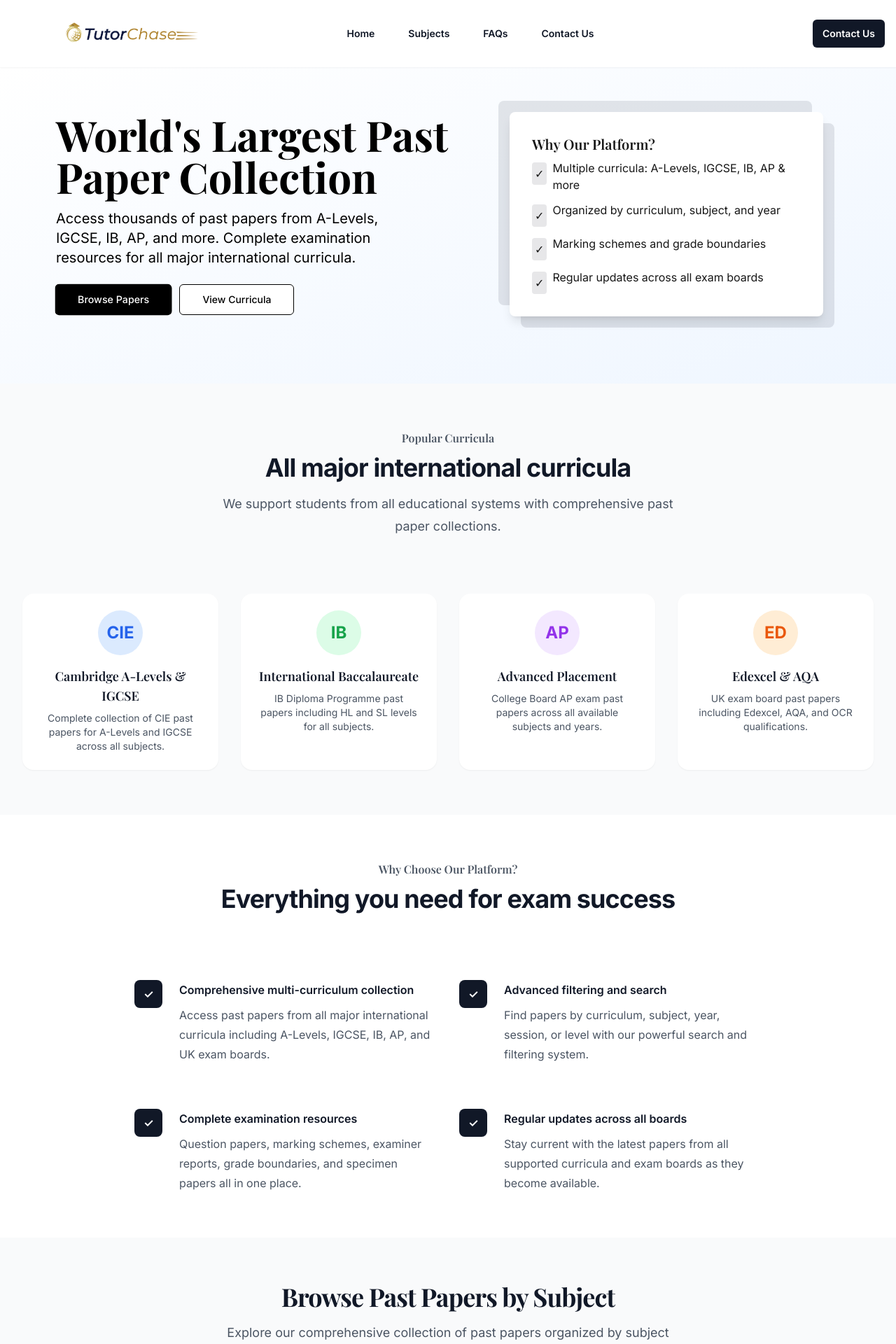
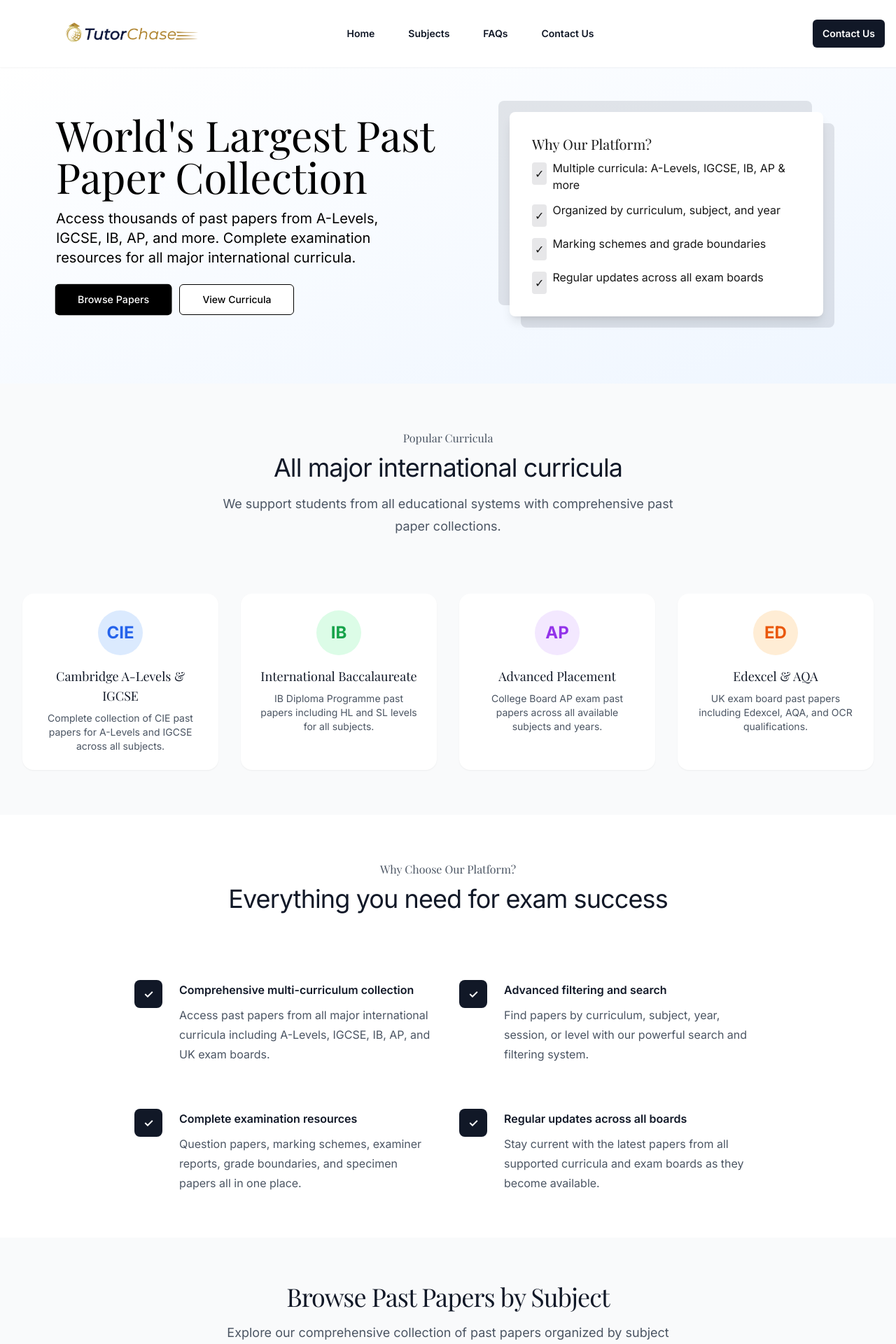
Before and after one commit to vickyliu927/past-paper-websites, a Next.js app: page / in a window 1280 px wide. Shown: the top 1920 px of the page at 70% size. Built offline with nearby package versions, Linux system fonts and the light colour scheme; a web font is replaced by a local one.

Commit message:
Fix Playfair Display font weight - remove conflicting Tailwind font-bold classes and ensure light weight (400) displays properly

```diff
--- a/src/app/globals.css
+++ b/src/app/globals.css
@@ -28,7 +28,7 @@ body {
 /* Heading styles with Playfair Display */
 h1, h2, h3, h4 {
   font-family: 'Playfair Display', serif;
-  font-weight: 300;
+  font-weight: 400 !important;
 }
 
 /* Subject icon styles */
--- a/src/app/layout.tsx
+++ b/src/app/layout.tsx
@@ -12,6 +12,7 @@ const inter = Inter({
 const playfairDisplay = Playfair_Display({
   subsets: ["latin"],
   variable: "--font-playfair",
+  weight: ["400", "500", "600", "700"],
 });
 
 export const metadata: Metadata = {
--- a/src/app/page.tsx
+++ b/src/app/page.tsx
@@ -21,7 +21,7 @@ export default function HomePage() {
         <div className="container mx-auto px-4">
           <div className="flex flex-col md:flex-row items-center">
             <div className="md:w-1/2 animate-fade-in-left pl-8 md:pl-12 lg:pl-16">
-              <h1 className="text-4xl md:text-5xl lg:text-6xl font-bold mb-4 leading-none text-black">
+              <h1 className="text-4xl md:text-5xl lg:text-6xl mb-4 leading-none text-black">
                 World&apos;s Largest{' '}
                 <span className="text-black">Past Paper Collection</span>
               </h1>
@@ -73,7 +73,7 @@ export default function HomePage() {
         <div className="mx-auto max-w-7xl px-6 lg:px-8">
           <div className="mx-auto max-w-2xl lg:text-center">
             <h2 className="text-base font-semibold leading-7 text-gray-600">Popular Curricula</h2>
-            <p className="mt-2 text-3xl font-bold tracking-tight text-gray-900 sm:text-4xl">
+            <p className="mt-2 text-3xl tracking-tight text-gray-900 sm:text-4xl">
               All major international curricula
             </p>
             <p className="mt-4 text-lg leading-8 text-gray-600">
@@ -118,7 +118,7 @@ export default function HomePage() {
         <div className="mx-auto max-w-7xl px-6 lg:px-8">
           <div className="mx-auto max-w-2xl lg:text-center">
             <h2 className="text-base font-semibold leading-7 text-gray-600">Why Choose Our Platform?</h2>
-            <p className="mt-2 text-3xl font-bold tracking-tight text-gray-900 sm:text-4xl">
+            <p className="mt-2 text-3xl tracking-tight text-gray-900 sm:text-4xl">
               Everything you need for exam success
             </p>
           </div>
@@ -177,7 +177,7 @@ export default function HomePage() {
       <div id="subjects" className="pt-12 pb-12 md:pt-16 md:pb-16 bg-gray-50">
         <div className="mx-auto max-w-7xl px-6 lg:px-8">
           <div className="mx-auto max-w-2xl text-center">
-            <h2 className="text-3xl font-bold tracking-tight text-gray-900 sm:text-4xl">
+            <h2 className="text-3xl tracking-tight text-gray-900 sm:text-4xl">
               Browse Past Papers by Subject
             </h2>
             <p className="mt-4 text-lg leading-8 text-gray-600">
@@ -286,7 +286,7 @@ export default function HomePage() {
       <div className="pt-12 pb-12 md:pt-16 md:pb-16">
         <div className="mx-auto max-w-7xl px-6 lg:px-8">
           <div className="mx-auto max-w-2xl text-center">
-            <h2 className="text-3xl font-bold tracking-tight text-gray-900 sm:text-4xl">
+            <h2 className="text-3xl tracking-tight text-gray-900 sm:text-4xl">
               Student Success Stories
             </h2>
             <p className="mt-4 text-lg leading-8 text-gray-600">
@@ -326,7 +326,7 @@ export default function HomePage() {
       <div className="pt-12 pb-12 md:pt-16 md:pb-16 bg-gray-50">
         <div className="mx-auto max-w-7xl px-6 lg:px-8">
           <div className="mx-auto max-w-2xl text-center">
-            <h2 className="text-3xl font-bold tracking-tight text-gray-900 sm:text-4xl">
+            <h2 className="text-3xl tracking-tight text-gray-900 sm:text-4xl">
               Get in Touch
             </h2>
             <p className="mt-4 text-lg leading-8 text-gray-600">
@@ -415,7 +415,7 @@ export default function HomePage() {
       <div className="pt-12 pb-12 md:pt-16 md:pb-16">
         <div className="mx-auto max-w-7xl px-6 lg:px-8">
           <div className="mx-auto max-w-2xl text-center">
-            <h2 className="text-3xl font-bold tracking-tight text-gray-900 sm:text-4xl">
+            <h2 className="text-3xl tracking-tight text-gray-900 sm:text-4xl">
               Frequently Asked Questions
             </h2>
             <p className="mt-4 text-lg leading-8 text-gray-600">
--- a/src/app/subjects/[id]/page.tsx
+++ b/src/app/subjects/[id]/page.tsx
@@ -94,7 +94,7 @@ export default function SubjectPage() {
     return (
       <div className="min-h-screen flex items-center justify-center">
         <div className="text-center">
-          <h1 className="text-2xl font-bold text-gray-900">Subject Not Found</h1>
+          <h1 className="text-2xl text-gray-900">Subject Not Found</h1>
           <p className="mt-2 text-gray-600">The subject you&apos;re looking for doesn&apos;t exist.</p>
           <Link href="/subjects" className="mt-4 inline-block bg-gray-900 text-white px-4 py-2 rounded-md hover:bg-gray-800">
             Back to Subjects
@@ -118,7 +118,7 @@ export default function SubjectPage() {
           <div className="mx-auto max-w-2xl text-center">
             <div className="flex items-center justify-center gap-3 mb-6">
               <span className="subject-icon text-4xl">{subject.icon}</span>
-              <h1 className="text-4xl font-bold tracking-tight text-gray-900 sm:text-5xl">
+              <h1 className="text-4xl tracking-tight text-gray-900 sm:text-5xl">
                 {subject.name} Past Papers
               </h1>
             </div>
@@ -143,7 +143,7 @@ export default function SubjectPage() {
           <div className="lg:col-span-3">
             {/* Filters */}
             <div className="mb-8">
-              <h2 className="text-2xl font-bold text-gray-900 mb-6">Past Papers Database</h2>
+              <h2 className="text-2xl text-gray-900 mb-6">Past Papers Database</h2>
               <div className="grid grid-cols-1 md:grid-cols-3 gap-4">
                 <div>
                   <label htmlFor="year" className="block text-sm font-medium text-gray-700 mb-2">
--- a/src/app/subjects/page.tsx
+++ b/src/app/subjects/page.tsx
@@ -19,7 +19,7 @@ export default function SubjectsPage() {
       <div className="bg-gray-50">
         <div className="mx-auto max-w-7xl px-6 py-24 sm:py-32 lg:px-8">
           <div className="mx-auto max-w-4xl text-center">
-            <h1 className="text-4xl font-bold tracking-tight text-gray-900 sm:text-5xl">
+            <h1 className="text-4xl tracking-tight text-gray-900 sm:text-5xl">
               Browse Past Papers by Subject
             </h1>
             <p className="mt-6 text-lg leading-8 text-gray-600">
```
